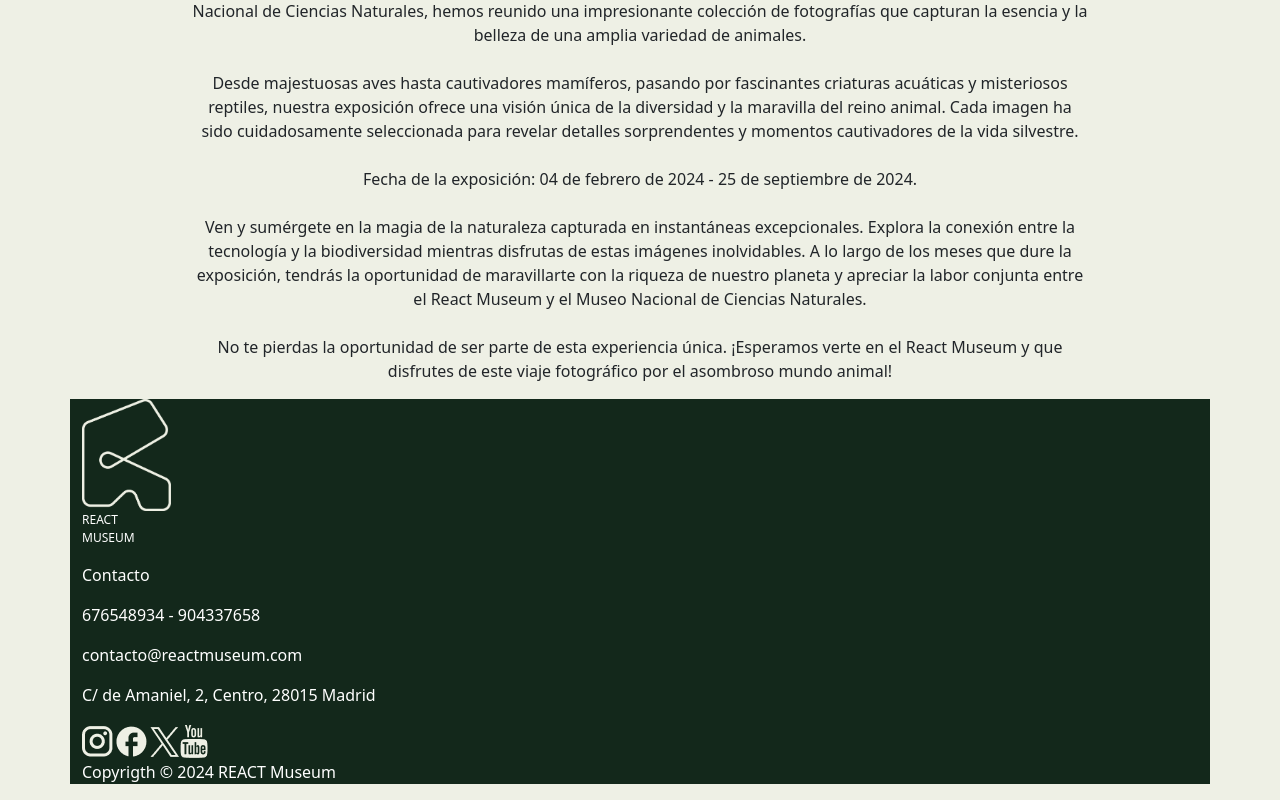
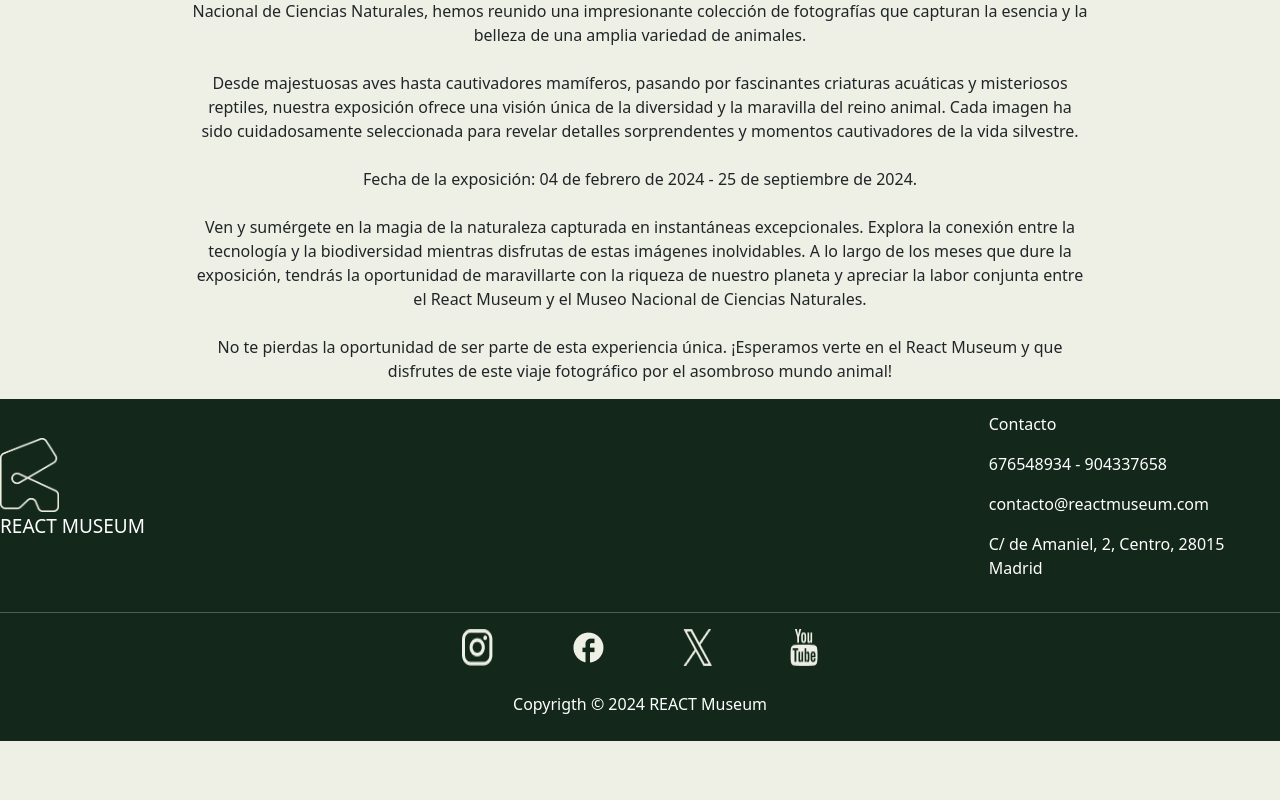
Before and after one commit to Elianarve/Museum-project, a React (Vite) app: page / in a window 1280 px wide. Shown: the part 989-1789 px from the top of the page. After the commit the page ends 1730 px from the top, so only its background shows below. Built offline with nearby package versions, Linux system fonts and the light colour scheme.

Commit message:
changes-footer

```diff
--- a/src/components/Footer.jsx
+++ b/src/components/Footer.jsx
@@ -7,29 +7,55 @@ import lg from '../assets/logo-claro.png';
 
 
 const FooterContainer = styled.footer `
-.container {
+.container-footer {
     background-color: #13281B;
     color: white;
-    width: 100%;
     }
 
 .logo-m{
-  width: 8%;
+  width: 6%;
+}
+
+.box{
+  display: flex;
+  justify-content: space-around;
+  padding-top: 1%;
+}
+
+.box-one{
+  margin-top: 2%;
+}
+
+.title-r {
+  font-size: 19px;
+}
+
+.icons{
+  display: flex;
+  justify-content: center;
+  gap: 6%;
+}
+
+.copy{
+  text-align: center;
+  margin-bottom: 0;
+  padding: 2%
 }
 
 @media only screen and (min-width: 320px) and (max-width: 1000px){
 
-.container {
+.container-footer {
 padding: 10px;
 text-align: center;
 }
 
-.logo{
+.logo-m{
     margin: 10px;
-}
+    width: 35%;
 }
 
-.title{
+
+.title-r{
   font-size: 12px;
 }
 `;
@@ -37,20 +63,27 @@ text-align: center;
 const Footer = () => {
   return (
     <FooterContainer>
-        <div className='container'>
+        <div className='container-footer'>
+          <div className='box'>
+          <div className='box-one'>
          <img src={lg} alt="logo" className='logo-m' />
-         <p className='title'>REACT<br /> MUSEUM</p>
+         <p className='title-r'>REACT MUSEUM</p>
+         </div>
+         <div className='box2'>
          <p>Contacto</p>
          <p>676548934 - 904337658</p>
          <p>contacto@reactmuseum.com</p>
          <p>C/ de Amaniel, 2, Centro, 28015 Madrid</p>
+         </div>
+         </div>
+         <hr />
          <div className='icons'>
             <img className='logo' src={insta} alt="instagram" />
             <img className='logo' src={fcb} alt="facebook" />
             <img className='logo' src={twiter} alt="twitter" />
             <img className='logo' src={youtube} alt="youtube" />
         </div>
-        <p>Copyrigth &copy; 2024 REACT Museum</p>
+        <p className='copy'>Copyrigth &copy; 2024 REACT Museum</p>
          </div>
     </FooterContainer>
   )
```
